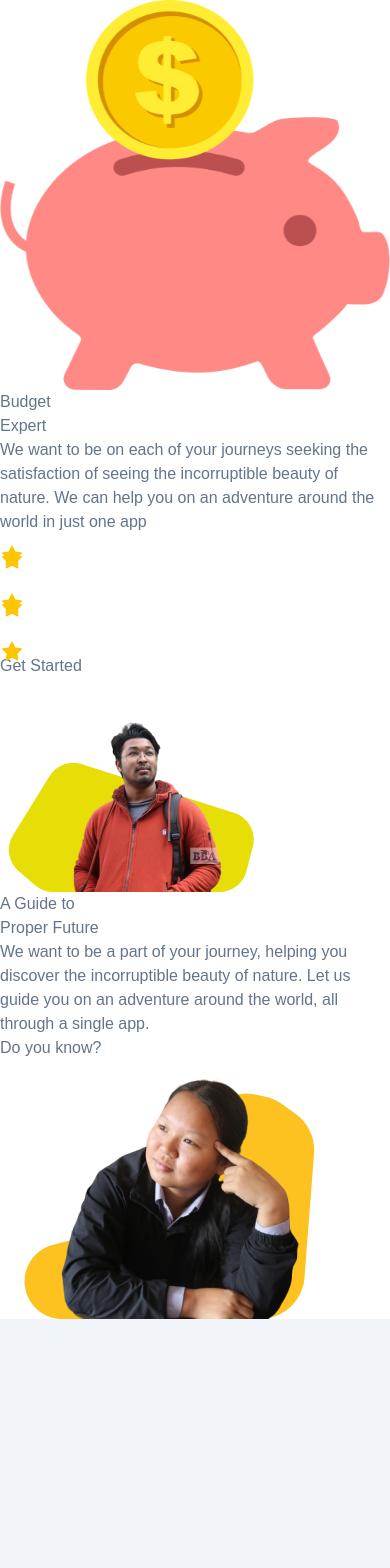
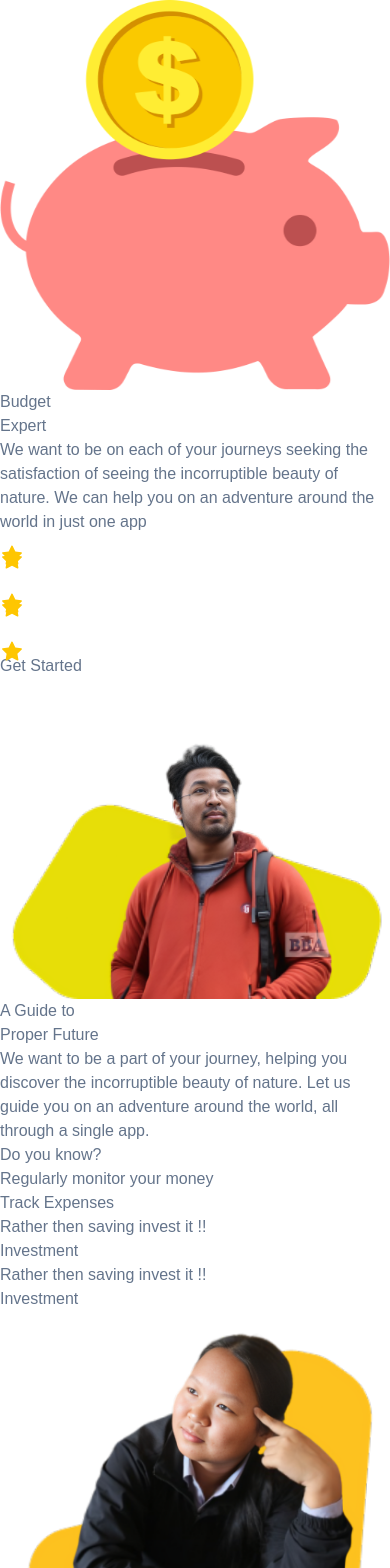
Before and after one commit to Sandeshstha0/Cap_frontend, a Next.js app: page / in a window 390 px wide. Shown: the top 1568 px of the page. Before the commit the page ends 1319 px from the top, so only its background shows below. Built offline with nearby package versions, Linux system fonts and the light colour scheme.

Commit message:
"Updated styles and images in DoYouKnow, HeroSection, and SecondSection components"

```diff
--- a/src/Components/PageComponent/Landingpage/Home/DoYouKnow.tsx
+++ b/src/Components/PageComponent/Landingpage/Home/DoYouKnow.tsx
@@ -4,11 +4,14 @@ import React from 'react'
 
 export default function DoYouKnow() {
     return (
-        <><div >
+        <><div className='' >
 
 
             <div className='text-center  mt-21'>
-                <h1 className='text-6xl font-semibold text-secondary'>Do you know?</h1>
+                <h1 className="text-6xl font-semibold text-secondary drop-shadow-2xl">
+                    <span className="drop-shadow-2xl border-b-4 border-secondary p-2">Do you know?</span>
+                </h1>
+
             </div>
             <div className='flex w-full'>
                 <div className="w-1/2 flex min-h-screen items-center justify-center bg-gray-50 px-16">
@@ -16,21 +19,31 @@ export default function DoYouKnow() {
                         <div className="animation-delay-4000 absolute -left-4 top-0 h-96 w-96 animate-blob rounded-full bg-purple-300 mix-blend-multiply blur-2xl filter"></div>
                         <div className="animation-delay-2000 absolute right-4 top-0 h-96 w-80 animate-blob rounded-full bg-yellow-300 mix-blend-multiply blur-2xl filter"></div>
                         <div className="animation-delay-1000 absolute -bottom-32 left-24 h-96 w-96 animate-blob rounded-full bg-pink-300 mix-blend-multiply blur-2xl filter"></div>
-                        <div className="relative m-12 space-y-4">
-                            <div className="flex items-center justify-between space-x-8 rounded-lg bg-white p-5">
+                        <div className="relative m-2 space-y-4">
+                            <div className="flex items-center justify-between space-x-2 rounded-lg bg-white p-4 shadow-lg">
                                 <div className="flex-1">
-                                    <div className="h-4 w-48 rounded bg-slate-200"></div>
+                                    <div className="h-8 p-2  rounded-md bg-slate-200 text-black font-medium text-sm">Regularly monitor  your money </div>
                                 </div>
                                 <div>
-                                    <div className="h-6 w-24 rounded-lg bg-purple-300"></div>
+                                    <div className="h-6 w-34 rounded-md bg-purple-400 text-white text-center font-medium shadow-md">Track Expenses</div>
                                 </div>
                             </div>
-                            <div className="flex items-center justify-between space-x-8 rounded-lg bg-white p-5">
+
+                            <div className="flex items-center justify-between space-x-8 rounded-lg bg-white p-4">
                                 <div className="flex-1">
-                                    <div className="h-4 w-64 rounded bg-slate-200"></div>
+                                    <div className="h-8 p-2  rounded-md bg-slate-200 text-black  text-sm ">Rather then saving invest it !! </div>
                                 </div>
                                 <div>
-                                    <div className="h-6 w-24 rounded-lg bg-yellow-300"></div>
+                                    <div className="h-6 w-34 rounded-lg bg-yellow-400 text-white text-center font-medium shadow-md"> Investment</div>
+                                </div>
+                            </div>
+
+                            <div className="flex items-center justify-between space-x-8 rounded-lg bg-white p-4">
+                                <div className="flex-1">
+                                    <div className="h-8 p-2  rounded-md bg-slate-200 text-black  text-sm ">Rather then saving invest it !! </div>
+                                </div>
+                                <div>
+                                    <div className="h-6 w-34 rounded-lg bg-pink-400 text-white text-center font-medium shadow-md"> Investment</div>
                                 </div>
                             </div>
                         </div>
@@ -38,9 +51,9 @@ export default function DoYouKnow() {
                 </div>
                 <div className="w-1/2 flex justify-center items-center">
                     <img
-                        src="/sac.png"
+                        src="/55.png"
                         alt="camp"
-                        className="w-[1000px] h-[400px] object-contain"
+                        className="w-[1000px] h-[550px] object-contain"
                     />
                 </div>
 
--- a/src/Components/PageComponent/Landingpage/Home/HeroSection.tsx
+++ b/src/Components/PageComponent/Landingpage/Home/HeroSection.tsx
@@ -41,7 +41,7 @@ function HeroSection() {
                 <div className="relative  flex w-[600px] flex-col gap-8 justify-center rounded-3xl px-7 ">
 
 
-                    <Image src="/15.png" alt="close" width={1000} height={24} className='shadow-b-lg' />
+                    <Image src="/155.png" alt="close" width={1000} height={24} className='shadow-b-lg' />
                 </div>
 
             </div>
--- a/src/Components/PageComponent/Landingpage/Home/SecondSection.tsx
+++ b/src/Components/PageComponent/Landingpage/Home/SecondSection.tsx
@@ -2,7 +2,7 @@ import React from 'react'
 
 export default function SecondSection() {
     return (
-        <section className="max-container padding-container flex flex-col gap-20 py-10 pb-32 md:gap-28 lg:py-20 xl:flex-row">
+        <section className="max-container text-white bg-primary padding-container flex flex-col gap-20 py-10 pb-32 md:gap-28 lg:py-20 xl:flex-row">
             <div className='flex w-full'>
                 <div className='w-1/2 text-center font-bold text-7xl '>
                     <h1 className='text-secondary'>A Guide to</h1>
```
Also changed, not shown: public/155.png (added), public/55.png (added).
